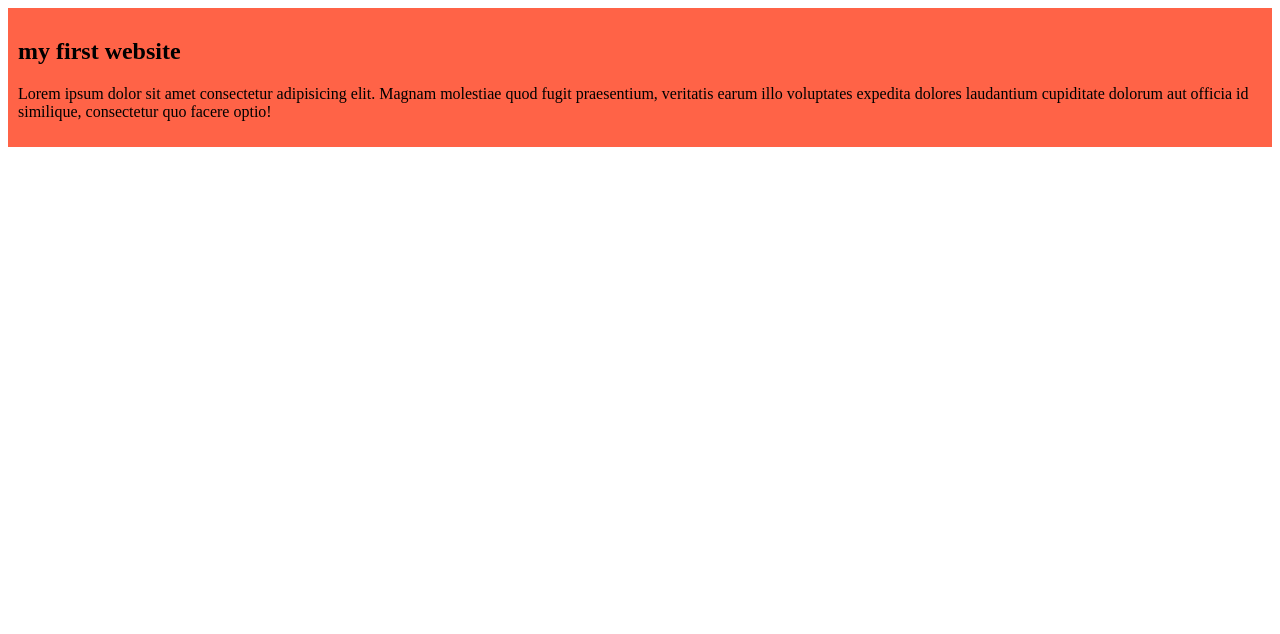
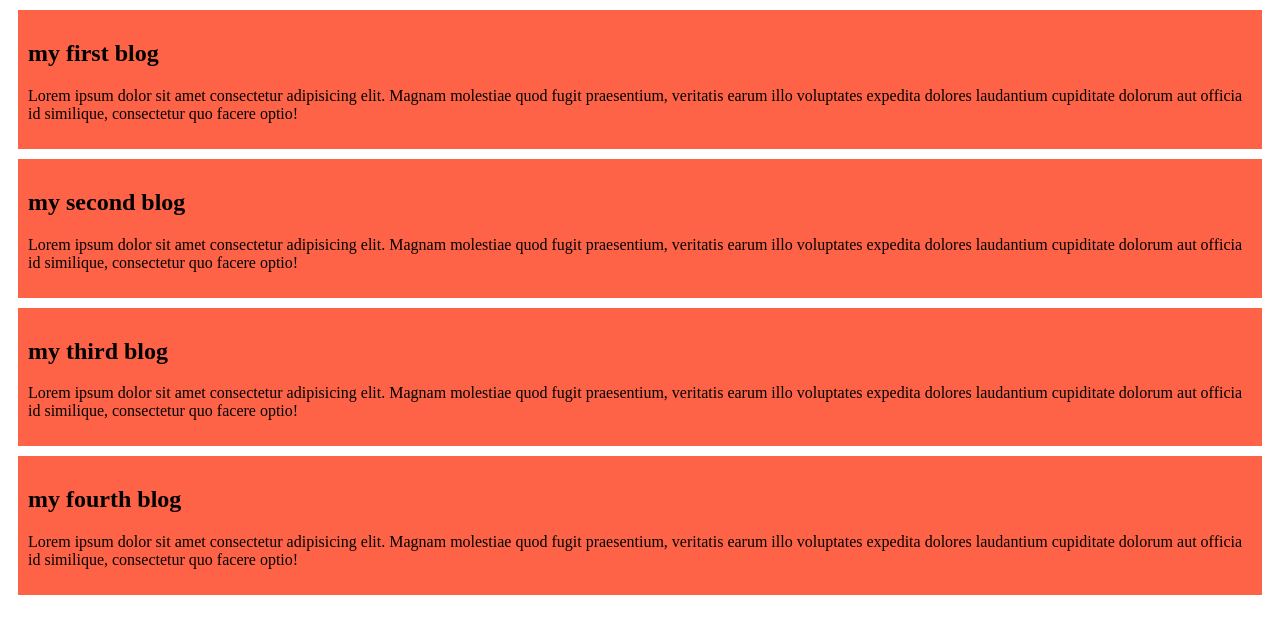
Before and after one commit to abwasif50/abdul-wasif-repo, a plain HTML site: page index.html in a window 1280 px wide. Drawn offline with Linux system fonts and the light colour scheme.

Commit message:
added the second and third and fourth blog

```diff
--- a/index.html
+++ b/index.html
@@ -9,7 +9,24 @@
 </head>
 <body>
     <div>
-        <h2>my first website</h2>
+        <h2>my first blog</h2>
+        <p>Lorem ipsum dolor sit amet consectetur adipisicing elit. Magnam molestiae quod fugit praesentium, veritatis earum illo voluptates expedita dolores laudantium cupiditate dolorum aut officia id similique, consectetur quo facere optio!</p>
+
+
+
+
+    </div>
+    <div>
+        <h2>my second blog</h2>
+        <p>Lorem ipsum dolor sit amet consectetur adipisicing elit. Magnam molestiae quod fugit praesentium, veritatis earum illo voluptates expedita dolores laudantium cupiditate dolorum aut officia id similique, consectetur quo facere optio!</p>
+    </div>
+    <div>
+        <h2>my third blog</h2>
+        <p>Lorem ipsum dolor sit amet consectetur adipisicing elit. Magnam molestiae quod fugit praesentium, veritatis earum illo voluptates expedita dolores laudantium cupiditate dolorum aut officia id similique, consectetur quo facere optio!</p>
+
+    </div>
+    <div>
+        <h2>my fourth blog</h2>
         <p>Lorem ipsum dolor sit amet consectetur adipisicing elit. Magnam molestiae quod fugit praesentium, veritatis earum illo voluptates expedita dolores laudantium cupiditate dolorum aut officia id similique, consectetur quo facere optio!</p>
 
 
--- a/style/blog.css
+++ b/style/blog.css
@@ -2,4 +2,5 @@ div{
     background-color: tomato;
     border: 10px;
     padding: 10px;
+    margin: 10px;
 }
```
